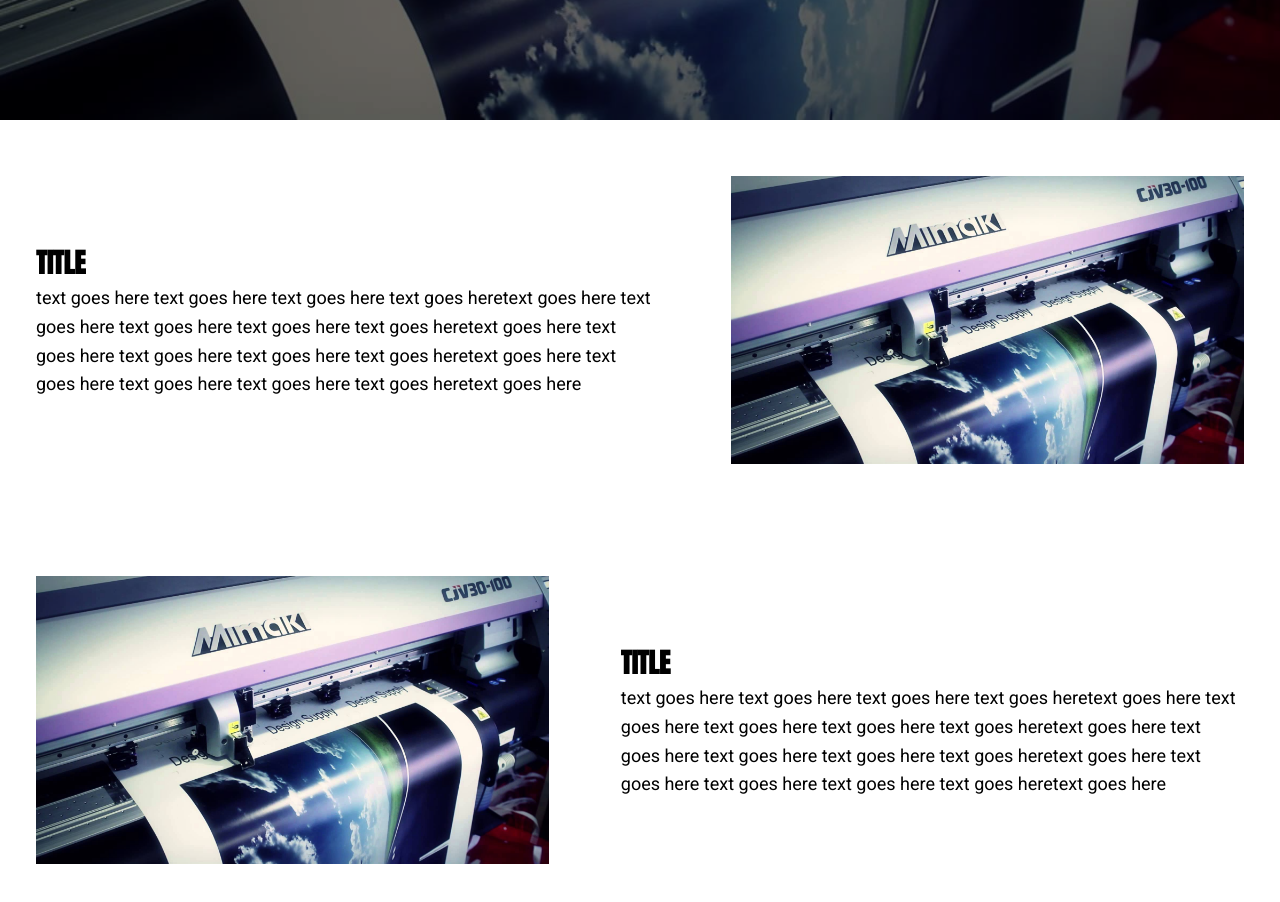
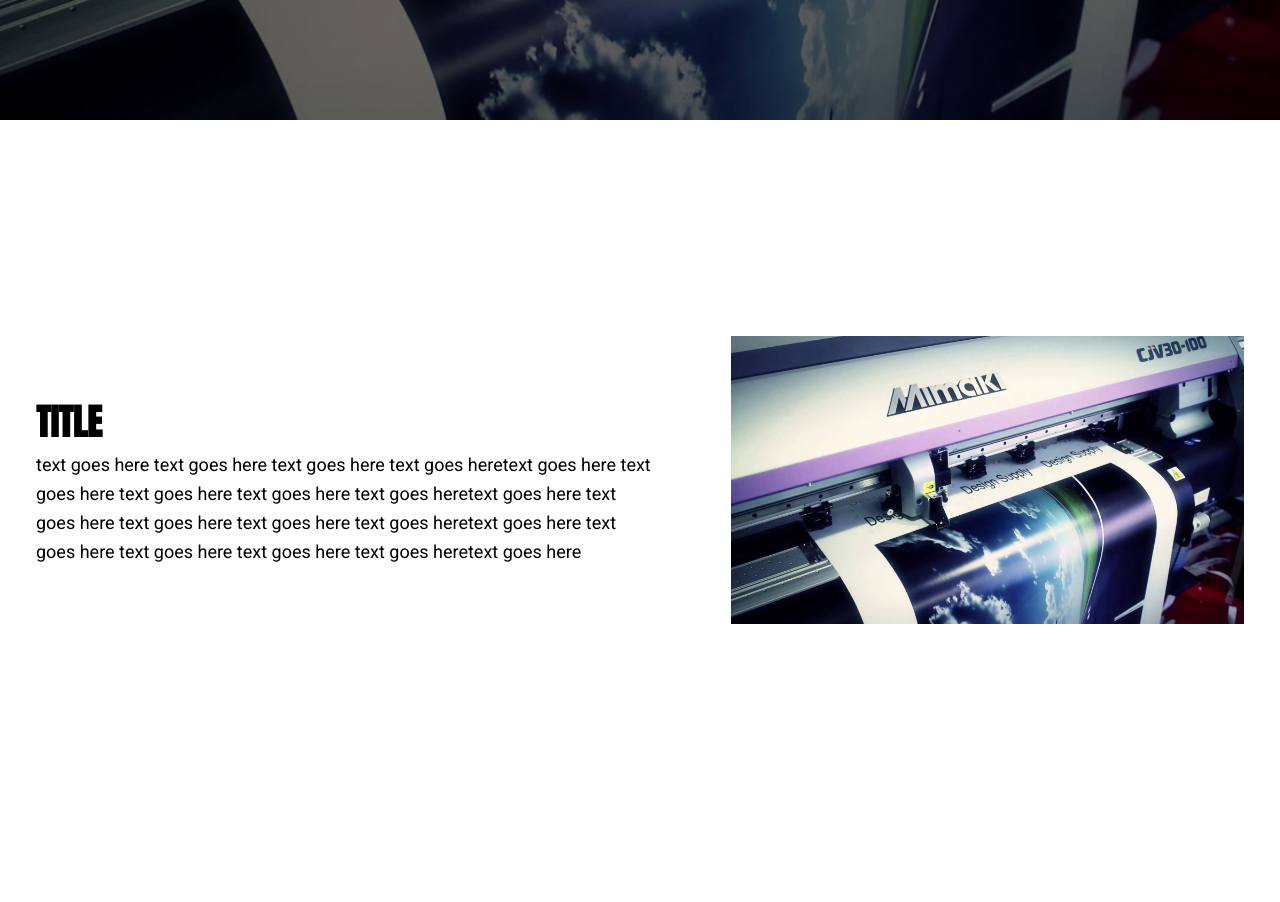
Before and after one commit to biglee25/mockridge, a Next.js app: page / in a window 1280 px wide. Shown: the part 680-1582 px from the top of the page. After the commit the page ends 1520 px from the top, so only its background shows below. Built offline with nearby package versions, Linux system fonts and the light colour scheme.

Commit message:
bug fixes

```diff
--- a/components/hero.js
+++ b/components/hero.js
@@ -38,8 +38,8 @@ const Container = styled.section`
   }
 
   h1 {
-    font-size: 3.7rem;
-    line-height: 3.7rem;
+    font-size: 3rem;
+    line-height: 3rem;
     text-align: left;
     color: #ccc;
     text-shadow: 2px 2px #000;
@@ -56,8 +56,6 @@ export default function Hero() {
   return (
     <>
       <Container>
-        {/*         <FontAwesomeIcon icon={faCoffee} size="3x" color="red" />
-         */}{" "}
         <h1>CUSTOM NAMEPLATES PRODUCED TO SPECIFICATION</h1>
         <p>
           We have over fifty years of expertise in custom labels and nameplates,
--- a/components/navbar.js
+++ b/components/navbar.js
@@ -6,6 +6,7 @@ import { Twirl as Hamburger } from "hamburger-react";
 const Navbar = styled.div`
   position: fixed;
   width: 100%;
+  height: auto;
   top: 0;
   left: 0;
   background: #333;
@@ -17,16 +18,10 @@ const Navbar = styled.div`
   justify-content: space-between;
   z-index: 3;
   box-shadow: 2px 2px 10px #000;
-
-  @media (max-width: 768px) {
-    height: 50px;
-  }
 `;
 
 const Menu = styled.div`
-  overflow: hidden;
   position: absolute;
-  visibility: hidden;
   opacity: 0;
   top: 0;
   right: 0;
@@ -57,14 +52,15 @@ const Menu = styled.div`
 `;
 
 const Logo = styled.div`
-  width: 50%;
+  width: 30%;
+  height: auto;
   position: relative;
   top: 0;
   left: 0;
   z-index: 100;
 
   @media (max-width: 768px) {
-    width: 100%;
+    width: 50%;
   }
 `;
 
@@ -82,7 +78,7 @@ export default function Nav() {
     <div>
       <Navbar>
         <Logo>
-          <img src="images/logo.svg" width="60%" alt="logo"></img>
+          <img src="images/logo.svg" alt="logo"></img>
         </Logo>
 
         <a onClick={() => showNav(!nav)}>
--- /dev/null
+++ b/components/wrapper.js
@@ -0,0 +1,21 @@
+import styled from "styled-components";
+
+const MainWrapper = styled.div`
+  width: 100%;
+  height: auto;
+  margin: 10rem auto;
+  display: flex;
+  align-items: center;
+  justify-content: center;
+
+  @media (max-width: 768px) {
+    width: 100%;
+    margin: 1rem auto 2rem auto;
+    padding: 0 0.5rem;
+    display: block;
+  }
+`;
+
+export default function Wrapper({ children }) {
+  return <MainWrapper>{children}</MainWrapper>;
+}
--- a/pages/index.js
+++ b/pages/index.js
@@ -1,26 +1,12 @@
 import Head from "next/head";
 import styled from "styled-components";
+import Wrapper from "../components/wrapper";
 
 import { config, dom } from "@fortawesome/fontawesome-svg-core";
 config.autoAddCss = false;
 
 import Navbar from "../components/navbar";
 import Hero from "../components/hero";
-
-const Section = styled.section`
-  padding: 3rem 0;
-  display: flex;
-  align-items: center;
-  justify-content: center;
-  height: 50vh;
-  width: 100%;
-  margin: auto;
-  text-align: center;
-
-  @media (max-width: 768px) {
-    display: block;
-  }
-`;
 
 const Container = styled.div`
   padding: 2rem;
@@ -33,6 +19,15 @@ const Container = styled.div`
     @media (max-width: 768px) {
       text-align: center;
     }
+  }
+`;
+
+const ImageContainer = styled.div`
+  padding: 2rem;
+  text-align: center;
+
+  @media (max-width: 768px) {
+    text-align: center;
   }
 `;
 
@@ -49,7 +44,7 @@ export default function Home() {
       </Head>
       <Navbar />
       <Hero />
-      <Section>
+      <Wrapper>
         <Container>
           <h1>Title</h1>
           <p>
@@ -60,25 +55,10 @@ export default function Home() {
             goes heretext goes here
           </p>
         </Container>
-        <Container>
+        <ImageContainer>
           <img src="images/hero.jpg" alt="logo"></img>
-        </Container>
-      </Section>
-      <Section>
-        <Container>
-          <img src="images/hero.jpg" alt="logo"></img>
-        </Container>
-        <Container>
-          <h1>Title</h1>
-          <p>
-            text goes here text goes here text goes here text goes heretext goes
-            here text goes here text goes here text goes here text goes heretext
-            goes here text goes here text goes here text goes here text goes
-            heretext goes here text goes here text goes here text goes here text
-            goes heretext goes here
-          </p>
-        </Container>
-      </Section>
+        </ImageContainer>
+      </Wrapper>
     </>
   );
 }
--- a/styles/global.css
+++ b/styles/global.css
@@ -4,7 +4,6 @@ body {
   margin: 0;
   line-height: 1.6;
   font-size: 18px;
-  overflow-x: hidden;
 }
 
 * {
@@ -36,5 +35,6 @@ a:hover {
 
 img {
   max-width: 100%;
+  height: auto;
   display: block;
 }
```
